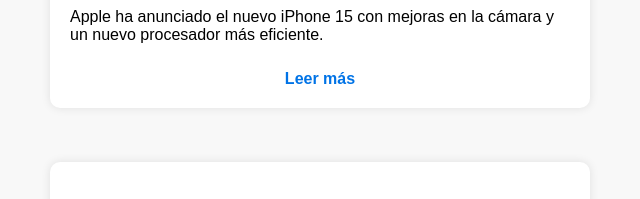
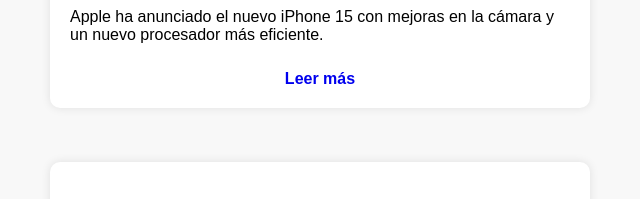
Before and after one commit to Dard16/Noticias-Tecnologicas, a plain HTML site: page index.html in a window 1280 px wide. Shown: the part 746-945 px from the top of the page, 320-960 px from the left. Drawn offline with Linux system fonts and the light colour scheme.

```diff
--- a/index.html
+++ b/index.html
@@ -10,7 +10,7 @@
         img { width: 100%; border-radius: 10px; }
         h1 { background: #0073e6; color: white; padding: edico; }
         p { text-align: left; }
-        a { display: inline-block; margin-top: 10px; color: #0073e6; text-decoration: none; font-weight: bold; }
+        a { display: inline-block; margin-top: 10px; color: #; text-decoration: none; font-weight: bold; }
     </style>
 </head>
 <body>
```
